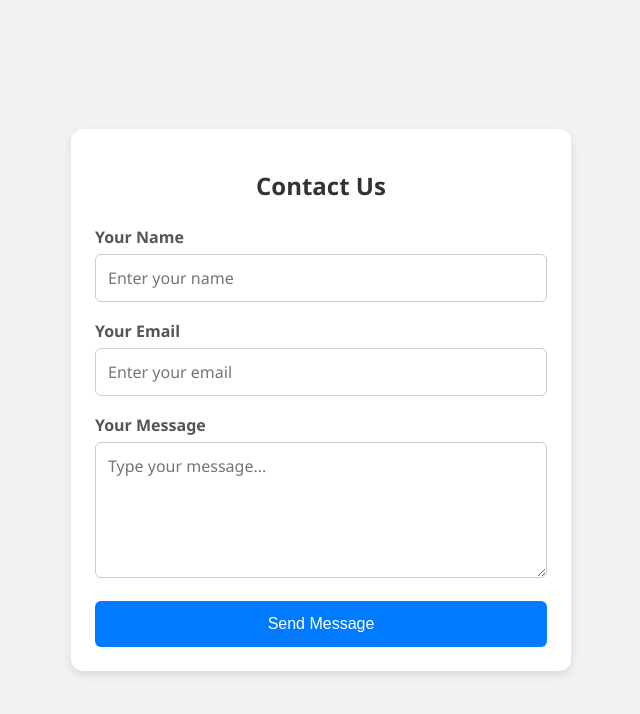
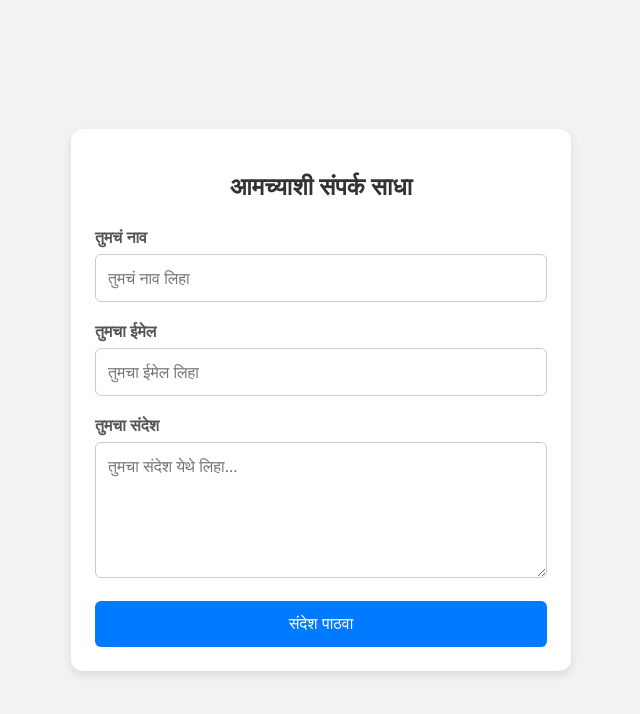
Before and after one commit to sumeetqtech/marathi-quotes-html, a plain HTML site: page contact-us-form/index.html in a window 1280 px wide. Shown: the whole page, without its empty margins (319-959 px from the left). Drawn offline with Linux system fonts and the light colour scheme.

```diff
--- a/contact-us-form/index.html
+++ b/contact-us-form/index.html
@@ -1,9 +1,9 @@
 <!DOCTYPE html>
-<html lang="en">
+<html lang="mr">
 <head>
   <meta charset="UTF-8" />
   <meta name="viewport" content="width=device-width, initial-scale=1.0, maximum-scale=1" />
-  <title>Contact Us</title>
+  <title>संपर्क करा</title>
   <style>
     * {
       box-sizing: border-box;
@@ -94,18 +94,18 @@
 
   <div class="container">
     <form action="https://formspree.io/f/xpwdlkdy" method="POST">
-      <h1>Contact Us</h1>
+      <h1>आमच्याशी संपर्क साधा</h1>
 
-      <label for="name">Your Name</label>
-      <input type="text" id="name" name="name" placeholder="Enter your name" required>
+      <label for="name">तुमचं नाव</label>
+      <input type="text" id="name" name="name" placeholder="तुमचं नाव लिहा" required>
 
-      <label for="email">Your Email</label>
-      <input type="email" id="email" name="_replyto" placeholder="Enter your email" required>
+      <label for="email">तुमचा ईमेल</label>
+      <input type="email" id="email" name="_replyto" placeholder="तुमचा ईमेल लिहा" required>
 
-      <label for="message">Your Message</label>
-      <textarea id="message" name="message" rows="5" placeholder="Type your message..." required></textarea>
+      <label for="message">तुमचा संदेश</label>
+      <textarea id="message" name="message" rows="5" placeholder="तुमचा संदेश येथे लिहा..." required></textarea>
 
-      <button type="submit">Send Message</button>
+      <button type="submit">संदेश पाठवा</button>
     </form>
   </div>
 
```
